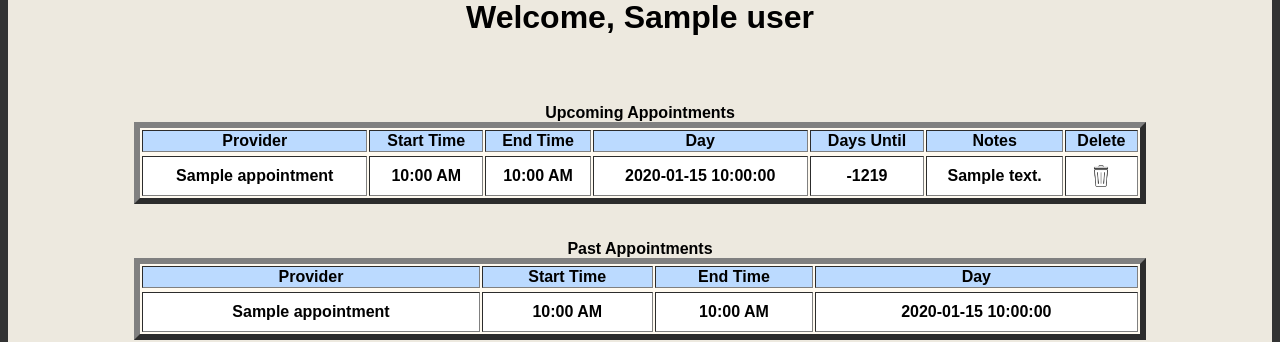
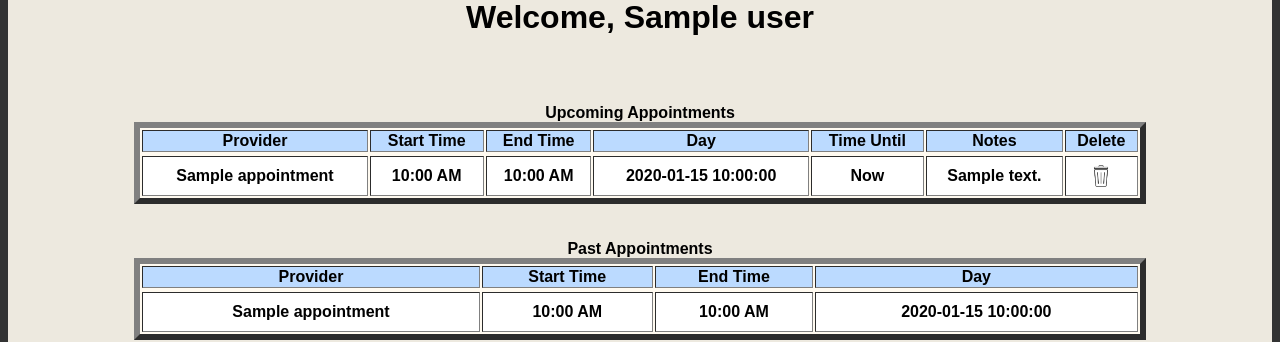
Before and after one commit to aarondunn21/AppointmentScheduler, a Flask app: page /userHome/1 in a window 1280 px wide. Shown: the part 145-487 px from the top of the page. Run offline with Flask 3, Linux system fonts and the light colour scheme; a database or web service that is not in the repository returns one stand-in record (values such as "Sample title").

Commit message:
more precise time until appointment

```diff
--- a/app.py
+++ b/app.py
@@ -50,7 +50,7 @@ def login():
 def deleteOld():
     appointment_collection = mongo.db.Appointments
     myquery_past = {
-        '$and': [{'customer_name': ""}, {'end_time': {'$lt': datetime.datetime.now().strftime('%Y-%m-%d')}}]}
+        '$and': [{'customer_name': ""}, {'end_time': {'$lt': datetime.datetime.now().strftime('%Y-%m-%d %H:%M')}}]}
     past_appointments = appointment_collection.delete_many(myquery_past)
 
 
@@ -114,9 +114,9 @@ def userHome(id):
 
     # get past and future appointments for the user
     myquery = {'$and': [{'customer_name': user['name']},
-                        {'start_time': {'$gt': datetime.datetime.now().strftime('%Y-%m-%d')}}]}
+                        {'start_time': {'$gt': datetime.datetime.now().strftime('%Y-%m-%d %h')}}]}
     myquery_past = {
-        '$and': [{'customer_name': user['name']}, {'end_time': {'$lt': datetime.datetime.now().strftime('%Y-%m-%d')}}]}
+        '$and': [{'customer_name': user['name']}, {'end_time': {'$lt': datetime.datetime.now().strftime('%Y-%m-%d %h')}}]}
     future_appointments = appointment_collection.find(myquery).sort("start_time", 1)
     past_appointments = appointment_collection.find(myquery_past).sort("start_time", 1)
 
@@ -139,10 +139,10 @@ def providerHome(id):
     appointment_collection = mongo.db.Appointments
 
     myquery = {'$and': [{'provider_name': user['name']},
-                        {'start_time': {'$gt': datetime.datetime.now().strftime('%Y-%m-%d')}}]}
+                        {'start_time': {'$gt': datetime.datetime.now().strftime('%Y-%m-%d %H:%M')}}]}
     future_appointments = appointment_collection.find(myquery)
     myquery_past = {
-        '$and': [{'provider_name': user['name']}, {'end_time': {'$lt': datetime.datetime.now().strftime('%Y-%m-%d')}}]}
+        '$and': [{'provider_name': user['name']}, {'end_time': {'$lt': datetime.datetime.now().strftime('%Y-%m-%d %H:%M')}}]}
     future_appointments = appointment_collection.find(myquery).sort("start_time", 1)
     past_appointments = appointment_collection.find(myquery_past).sort("start_time", 1)
 
--- a/static/scripts/timeDifference.js
+++ b/static/scripts/timeDifference.js
@@ -4,7 +4,23 @@
     {
         let time = times[i];
         let oringinalTime = Date.parse(time.innerHTML);
-        let nowTime = Date.now();
-        time.innerHTML = Math.ceil((oringinalTime - Date.now()) / (1000 * 3600 * 24))
+
+        let totalSeconds = Math.ceil((oringinalTime - Date.now()) / 1000)
+
+        var seconds = parseInt(totalSeconds, 10);
+
+        var days = Math.floor(seconds / (3600*24));
+        seconds  -= days*3600*24;
+        var hrs   = Math.floor(seconds / 3600);
+        seconds  -= hrs*3600;
+        var mnts = Math.floor(seconds / 60);
+        seconds  -= mnts*60;
+
+        if(totalSeconds < 0){
+            time.innerHTML = "Now";
+        }
+        else{
+            time.innerHTML = `${days} days and ${hrs} hours`;
+        }
         //calc days until future appointment
     }
--- a/templates/providerHome.html
+++ b/templates/providerHome.html
@@ -30,7 +30,7 @@
                 <td>Start Time</td>
                 <td>End Time</td>
                 <td>Day</td>
-                <td>Days Until</td>
+                <td>Time Until</td>
                 <td>Client</td>
                 <td>Notes</td>
                 <td>Delete</td>
--- a/templates/userHome.html
+++ b/templates/userHome.html
@@ -28,7 +28,7 @@
                         <td>Start Time</td>
                         <td>End Time</td>
                         <td>Day</td>
-                        <td>Days Until</td>
+                        <td>Time Until</td>
                         <td>Notes</td>
                         <td>Delete</td>
 
```
